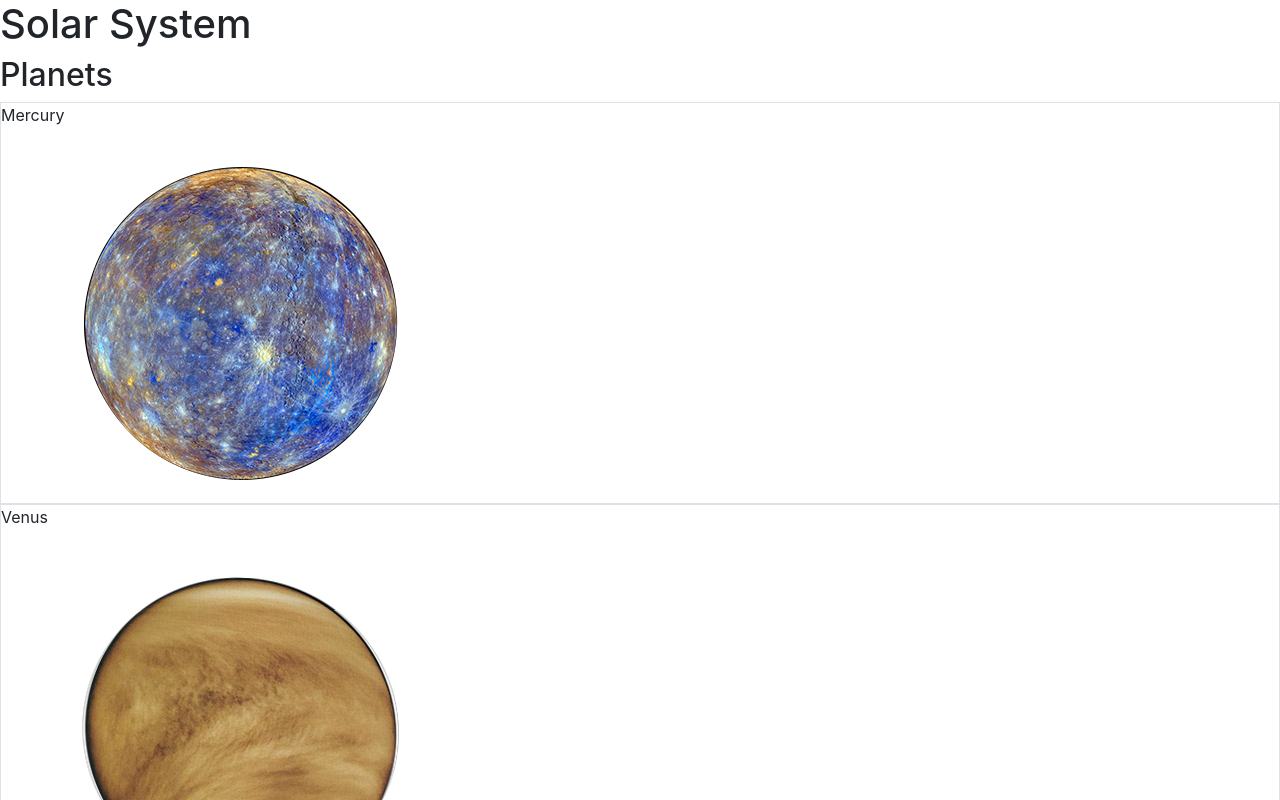
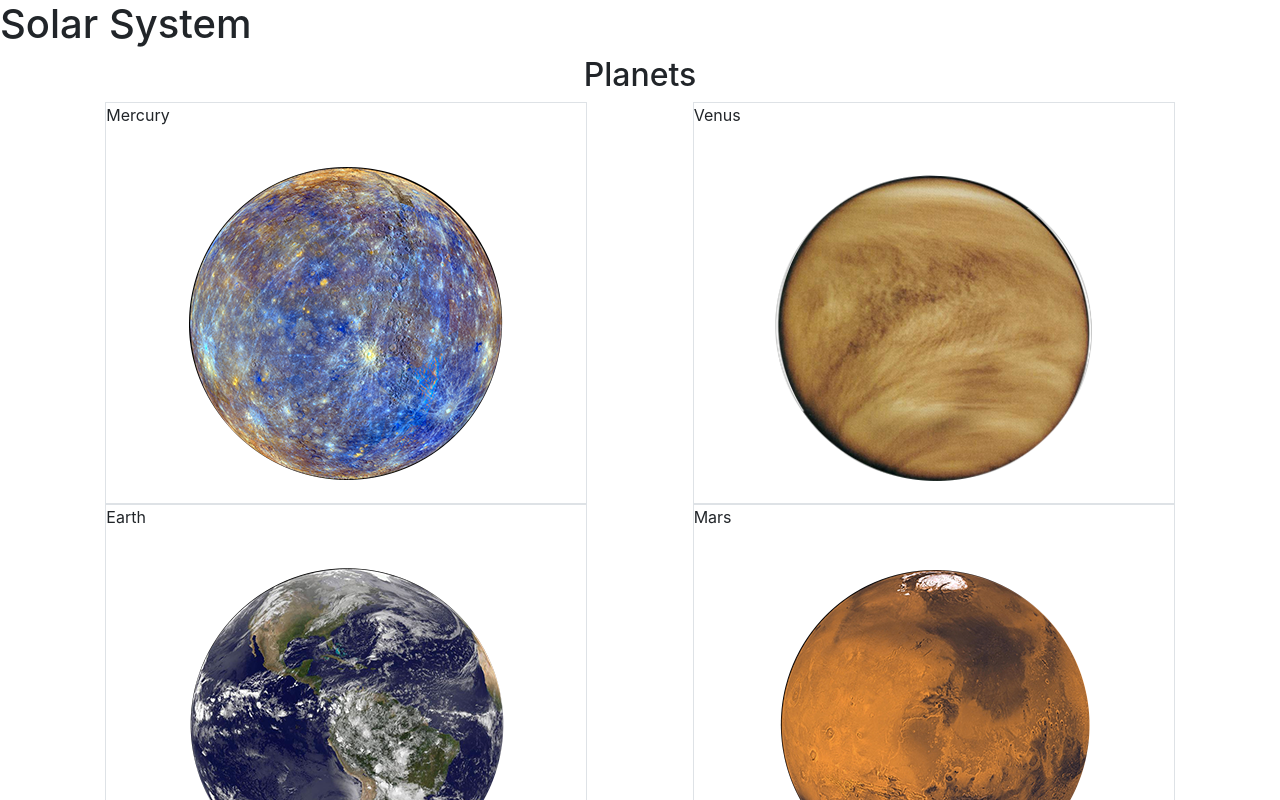
Before and after one commit to Alexandre-Lustosa-Escossio/solar-system-project, a React (Create React App) app: page / in a window 1280 px wide. Shown: the top 800 px of the page. Built offline with nearby package versions, Linux system fonts and the light colour scheme.

Commit message:
style: solar system component basic stylization

```diff
--- a/src/components/PlanetCard.jsx
+++ b/src/components/PlanetCard.jsx
@@ -3,9 +3,11 @@ import React from 'react'
 export default function PlanetCard({ planetName, planetImage }) {
   return (
     <div data-testid='planet-card'
-    className='carousel-inner border'>
+    className='border'>
         <p>{ planetName }</p>
-        <img src={ planetImage } alt='planet'/>
+        <img className='class="d-block w-100"'
+        src={ planetImage }
+        alt='planet'/>
     </div>
   )
 }
--- a/src/components/SolarSystem.jsx
+++ b/src/components/SolarSystem.jsx
@@ -5,9 +5,9 @@ import PlanetCard from './PlanetCard'
 
 export default function SolarSystem() {
   return (
-    <main>
+    <main className='d-flex flex-column align-items-center'>
         <Title headline={ 'Planets' } />
-        <div className='carousel slide'>
+        <div className='d-flex flex-wrap justify-content-evenly'>
           {planets.map(planet =>
             <PlanetCard key={planet.name}
             planetName={ planet.name }
```
